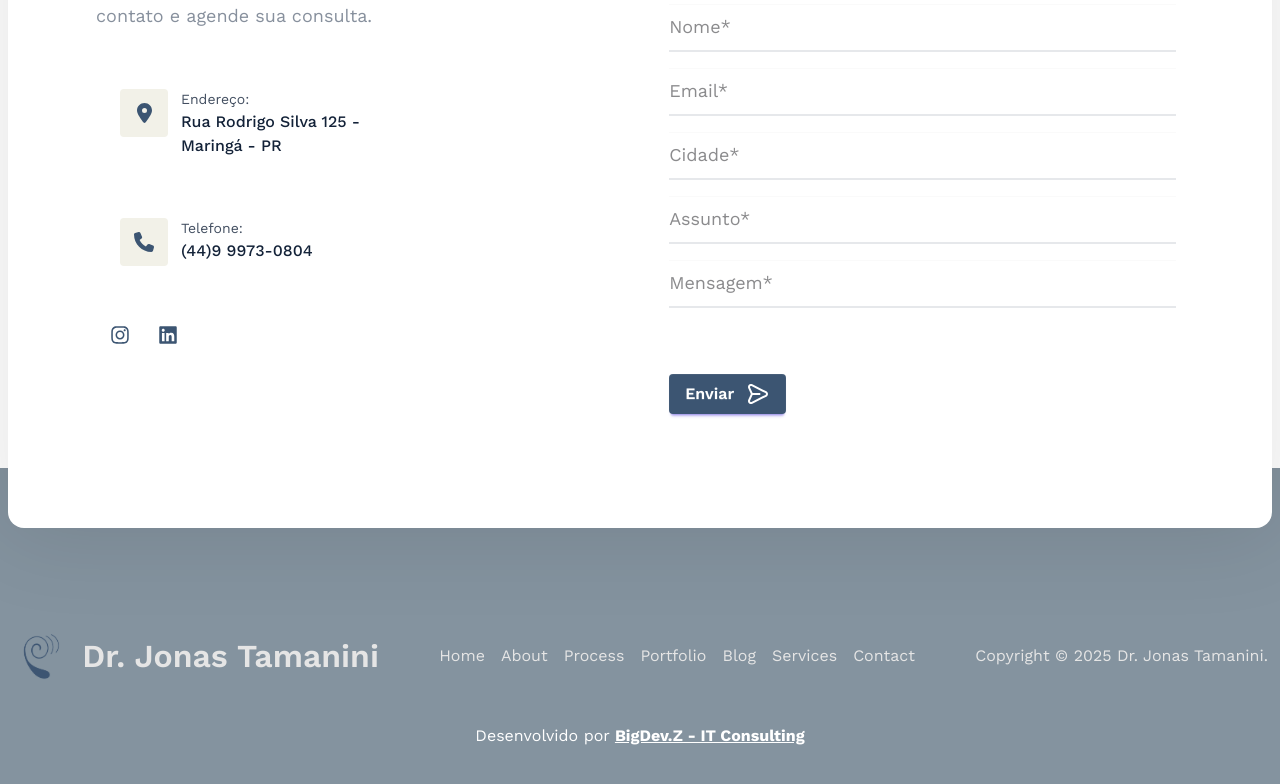
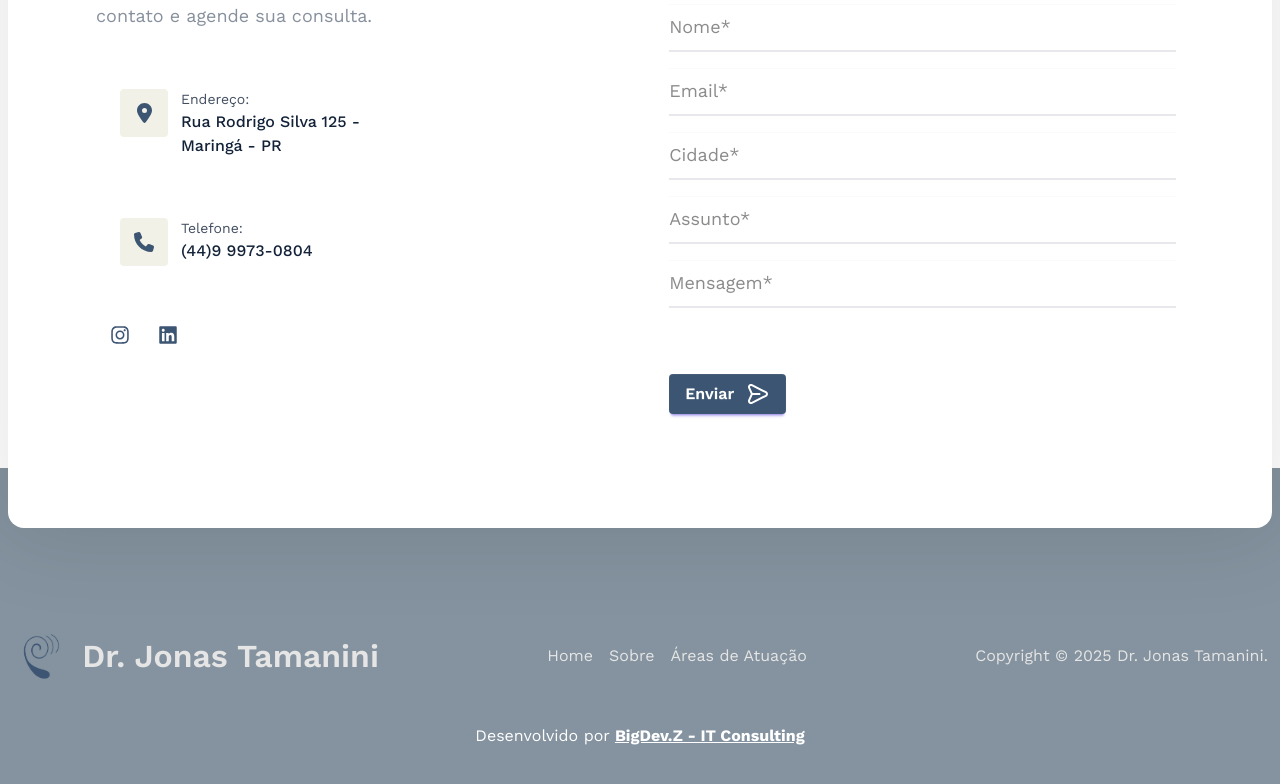
Before and after one commit to jeannlucas/site-dr-jonas, a React (Vite) app: page / in a window 1280 px wide. Shown: the part 7043-7827 px from the top of the page. Built offline with nearby package versions, Linux system fonts and the light colour scheme.

Commit message:
removendo as descriçoes da area de atuacao

```diff
--- a/src/components/common/footer/Footer.jsx
+++ b/src/components/common/footer/Footer.jsx
@@ -2,13 +2,12 @@ import logo from "../../../assets/logo.png";
 
 /* Footer nabLinks */
 const navItems = [
-  { id: 1, name: "Home", url: "Home" },
-  { id: 2, name: "About", url: "About" },
-  { id: 3, name: "Process", url: "Process" },
-  { id: 4, name: "Portfolio", url: "Portfolio" },
-  { id: 5, name: "Blog", url: "Blog" },
-  { id: 6, name: "Services", url: "Services" },
-  { id: 7, name: "Contact", url: "Contact" },
+  { id: 1, name: "Home", url: "introduction" },
+  { id: 2, name: "Sobre", url: "profile" },
+  // { id: 3, name: "Dúvidas", url: "work-process" },
+  { id: 4, name: "Áreas de Atuação", url: "portfolio" },
+  // { id: 5, name: "Blog", url: "blog" },
+  // { id: 5, name: "Services", url: "services" },
 ];
 const copyrightYear = new Date().getFullYear();
 
```
